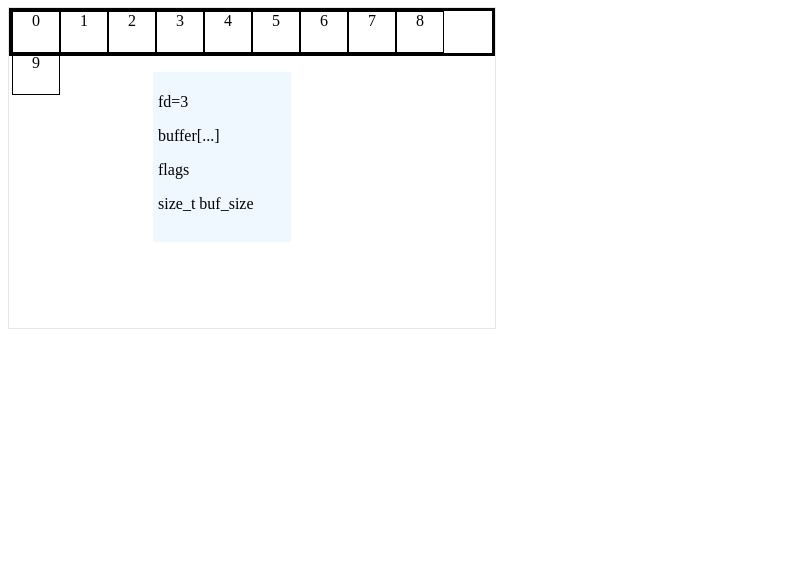
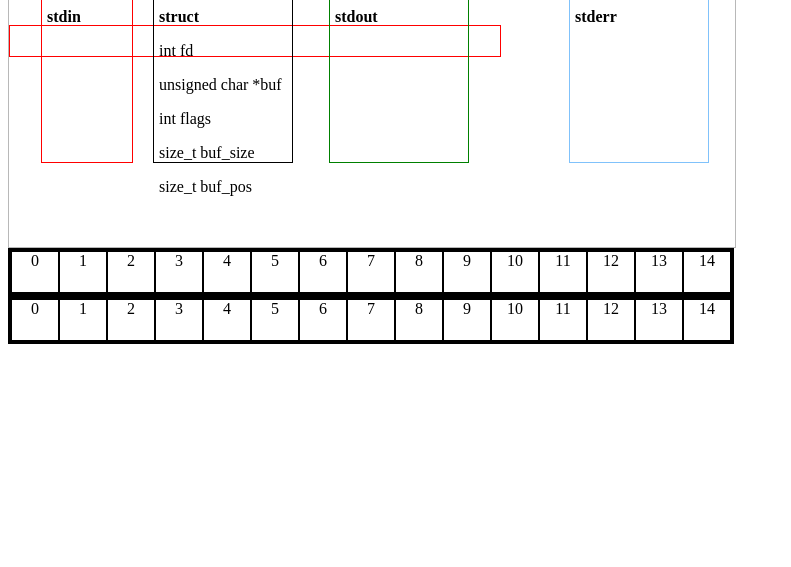
Before and after one commit to AryaSapkal/cPointersVisuals, a plain HTML site: page index.html in a window 1280 px wide. Shown: the part 233-800 px from the top of the page, without its empty margins (0-791 px from the left). Drawn offline with Linux system fonts and the light colour scheme.

Commit message:
Add multiple file memory blocks for abstracting away individual byte visualizations for files. Add incomplete visuals of stdin, stdout, and stderr for later pointer displays.

```diff
--- a/index.html
+++ b/index.html
@@ -8,25 +8,59 @@
     <script src="script.js"></script>
   </head>
   <body>
+
     <div id="visual-area">
+
       <h1>Pointers visualization</h1>
       <div id="pointers-memory-block" class="memory-block"></div>
+
+      <!-- The pointer names right below the first memory block visual-->
       <div class="pointerNames">
         <div class="pointerName"></div>
       </div>
 
+
+
       <h1>Files in C</h1>
 
       <div class="memory-file-container">
-        <div id="files-memory-block" class="memory-block"></div>
+        <div id="files-memory-block-1" class="memory-block files-memory-block"></div>
+
+        <div id="pointerNames-files" class="pointerNames">
+          <div></div>
+        </div>
+
+        <div id="stdin" class="file-visual">
+          <h1>stdin</h1>
+        </div>
+
+        <div id="stdout" class="file-visual">
+          <h1>stdout</h1>
+        </div>
+
+        <div id="stderr" class="file-visual">
+          <h1>stderr</h1>
+        </div>
 
         <div id="file-visual-1" class="file-visual">
-          <p>fd=3</p>
-          <p>buffer[...]</p>
-          <p>flags</p>
+          <h1>struct</h1>
+          <p>int fd</p>
+          <p>unsigned char *buf</p>
+          <p>int flags</p>
           <p>size_t buf_size</p>
+          <p>size_t buf_pos</p>
+          <!-- <p>size_t buf_end</p> -->
         </div>
+
+
+
+
+
+
+
       </div>
+      <div id="files-memory-block-2" class="memory-block files-memory-block"></div>
+      <div id="files-memory-block-3" class="memory-block files-memory-block"></div>
     </div>
   </body>
 </html>
--- a/script.js
+++ b/script.js
@@ -1,6 +1,10 @@
+let numMemoryCells = 15;
+
+
+
 document.addEventListener("DOMContentLoaded", () => {
-        let numMemoryCells = 10;
-        function createMemoryCells(count, parentMemoryBlock) {
+  //let numMemoryCells = 10;
+  function createMemoryCells(count, parentMemoryBlock, bytesBetweenEachCell) {
     const memoryBlock = parentMemoryBlock;
 
     memoryBlock.innerHTML = ""; // Clear any existing cells
@@ -9,10 +13,23 @@
       // Create a cell with class memoryCell and text content of i
       const cell = document.createElement("div");
       cell.classList.add("memoryCell");
-            cell.textContent = i;
+      cell.textContent = i*(bytesBetweenEachCell); // Cells can have a varying number of bytes (and corresponding addresses increase amounts) for changeable visual simplicity/complexity
 
       memoryBlock.appendChild(cell);
     }
+  }
+
+
+  // Allow to input memory cells to multiple memory blocks of the same class
+  function createMemoryCellsAll(count, parentMemoryBlockClass, bytesBetweenEachCell){
+    const memoryBlockList = parentMemoryBlockClass;
+    memoryBlockList.innerHTML = "";
+
+    memoryBlockList.forEach(memoryBlock => {
+
+      createMemoryCells(count, memoryBlock, bytesBetweenEachCell);
+
+    })
   }
 
   function createPointer(pointerName) {
@@ -22,14 +39,21 @@
     pointer.textContent = pointerName;
   }
 
-        //function createAllMemoryCells(count) {}
 
   createMemoryCells(
     numMemoryCells,
-          document.querySelector("#pointers-memory-block")
+    document.querySelector("#pointers-memory-block"), 1
   );
-        createMemoryCells(
+  createMemoryCellsAll(
     numMemoryCells,
-          document.querySelector("#files-memory-block")
+    document.querySelectorAll(".files-memory-block"), 1
   );
+
+  // createMemoryCells(
+  //   numMemoryCells,
+  //   document.querySelector("#files-memory-block"), 1
+  // );
+
+
+  // next: create a createMemoryCellsAll function that inserts the same amount of memory cells in each memory block on the page
 });
--- a/styles.css
+++ b/styles.css
@@ -7,10 +7,12 @@
 }
 
 .memory-block {
-    width: 30.37rem;
+    /*width: 30.4rem;*/
+
     height: 3rem;
     box-sizing: border-box;
     border: 3px solid rgb(0, 0, 0);
+    width: fit-content;
     /*padding: 1px;*/
     /*margin:10px;*/
 }
@@ -25,13 +27,26 @@
 
 }
 
+
+
 .pointerNames{
     width: 30rem;
     height: 20px;
-    border: 1px solid black;
+    border: 1px solid red;
     padding: 5px;
+    position: relative;
 
 }
+
+#pointerNames-files{
+    width: 30rem;
+    height: 20px;
+    top: 3.15rem;
+    border: 1px solid red;
+    padding: 5px;
+    position: relative;
+}
+
 
 .pointerName{
     display: inline-block;
@@ -44,18 +59,24 @@
 /*Files*/
 .memory-file-container{
     position: relative;
-    width: 30.37rem;
+    width: fit-content;
     height: 20rem;
-    border: 1px solid rgba(128, 128, 128, 0.2);
+    border: 1px solid rgba(128, 128, 128, 0.562);
 }
 
-#files-memory-block{
-    position: absolute;
-    left: 0;
+/* Add two additional file memory blocks to show the essence of stdin, stdout, and stderr*/
+
+
+/*Style files memory block separately to give z-index ordering*/
+/*#files-memory-block{*/
+    /*position: absolute;*/
+    /*left: 0;*/
     /*width: 100%;*/
-    z-index: 1;
-}
+    /*z-index: 1;*/
+/*}*/
 
+
+/*
 .file-visual{
     position: absolute;
     top: 4rem;
@@ -63,7 +84,44 @@
     z-index: 10;
     width: 8rem;
     height: 10rem;
-    background-color: aliceblue;
+    background-color: rgb(128, 194, 251);
     padding: 5px;
 
 }
+*/
+.file-visual{
+    position: absolute;
+    top: 4rem;
+    z-index: 10;
+    width: 8rem;
+    height: 10rem;
+    padding: 5px;
+    border: 1px solid black;
+
+}
+
+#file-visual-1{
+    left: 9rem;
+}
+
+#stdin{
+    width: 5rem;
+    height: 10rem;
+    border: 1px solid red;
+    left: 2rem;
+}
+
+
+#stdout{
+    left: 20rem;
+    border: 1px solid green;
+}
+
+#stderr{
+    left: 35rem;
+    border: 1px solid rgb(128, 194, 251);
+}
+
+h1, .file-visual{
+    font-size: 1rem;
+}
```
Lines whose indentation alone changed are shown as unchanged.
